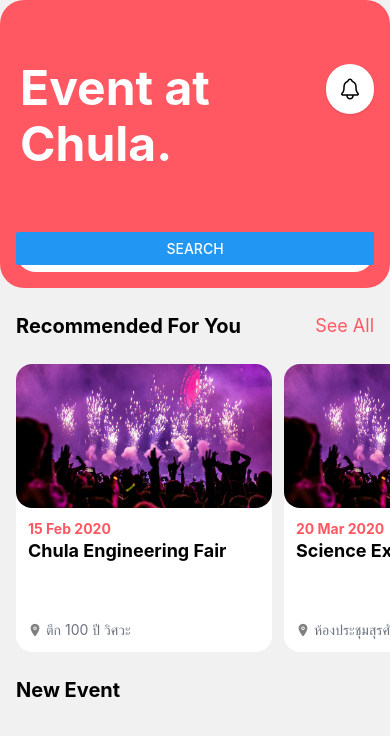
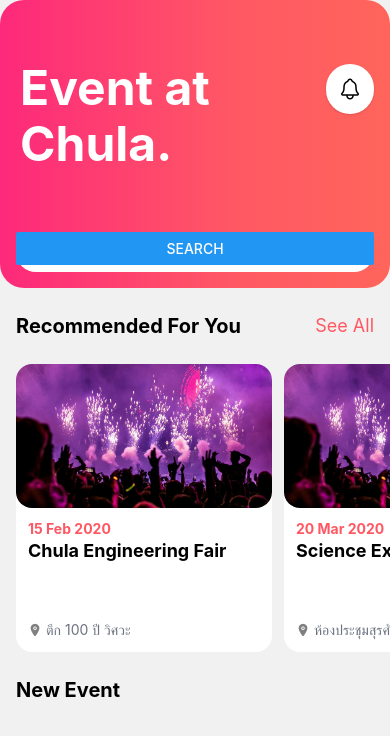
Before and after one commit to thinc-org/hc24-team-6, a React Native app: screen /Home in a window 390 px wide. Shown: the top 736 px of the page. Built offline with nearby package versions, Linux system fonts and the light colour scheme.

Commit message:
feat: gradient

```diff
--- a/src/screens/HomeScreen.jsx
+++ b/src/screens/HomeScreen.jsx
@@ -2,7 +2,7 @@ import { View, Text, Button, ScrollView } from "react-native";
 import React from "react";
 import Icon from "react-native-vector-icons/Ionicons";
 import EventCard from "../components/EventCard";
-// import Card from "../components/Card";
+import { LinearGradient } from "expo-linear-gradient";
 
 export default function HomeScreen() {
   const eventData = [
@@ -32,7 +32,13 @@ export default function HomeScreen() {
   return (
     <View className="flex flex-col w-screen h-screen bg-background">
       <ScrollView className="">
-        <View className="bg-red h-72 w-full rounded-3xl flex-col justify-between pb-4">
+        <LinearGradient
+          colors={["#FD297B", "#FF5864", "#FF655B"]}
+          start={{ x: 0, y: 0 }}
+          locations={[0, 0.6, 1]}
+          end={{ x: 1, y: 0 }}
+          className="h-72 w-full rounded-3xl flex-col justify-between pb-4"
+        >
           <View className="flex flex-row justify-between">
             <View className="mt-16">
               <Text className="text-5xl text-white font-bold pl-5">
@@ -52,7 +58,7 @@ export default function HomeScreen() {
               onPress={() => navigation.navigate("Event")}
             />
           </View>
-        </View>
+        </LinearGradient>
 
         <View className="flex flex-row justify-between">
           <Text className="font-bold text-xl mx-4 mt-6">
@@ -81,7 +87,7 @@ export default function HomeScreen() {
           <Text className="font-bold text-xl mx-4 mt-6 mb-6">New Event</Text>
         </View>
         <View className="mx-4 mb-8">
-        {/* {eventData.map((event) => (
+          {/* {eventData.map((event) => (
             <Card
               key={event.id}
               date={event.date}
```
